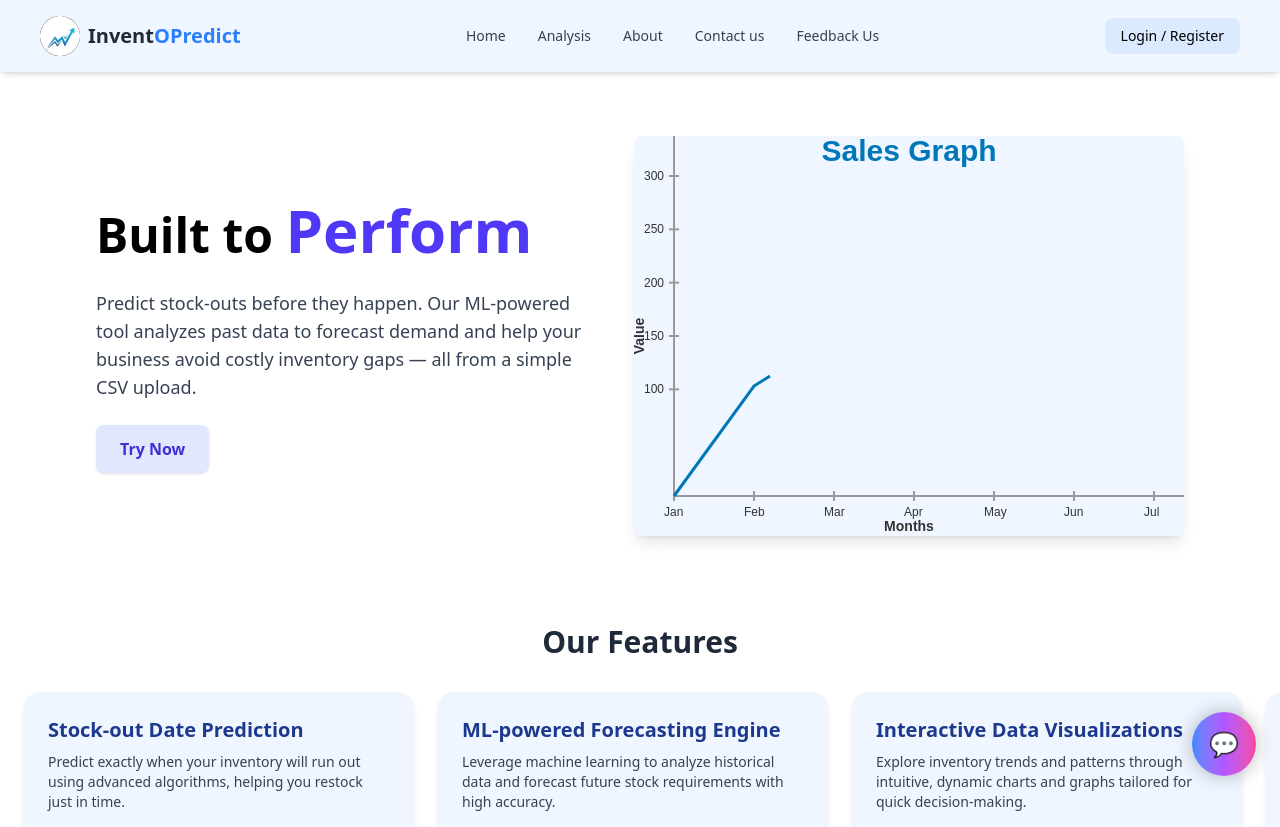
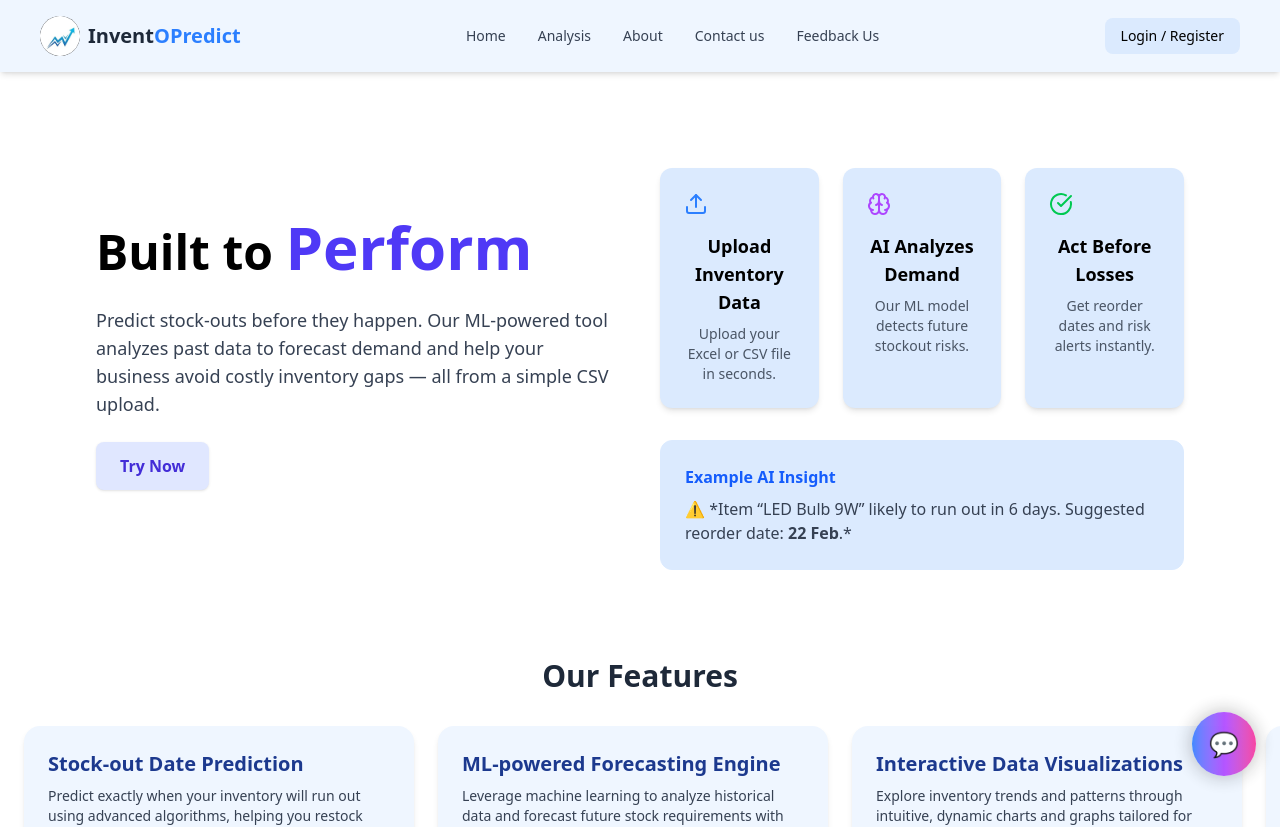
Before and after one commit to ahanadasgupta26/Invent-O-Predict, a React (Vite) app: page / in a window 1280 px wide. Shown: the top 827 px of the page. Built offline with nearby package versions, Linux system fonts and the light colour scheme.

Commit message:
chart update

```diff
--- a/src/components/Chart.jsx
+++ b/src/components/Chart.jsx
@@ -1,143 +1,62 @@
-import React, { useRef, useEffect } from "react";
+import React from "react";
+import { Upload, Brain, CheckCircle } from "lucide-react";
 
 const Chart = () => {
-  const canvasRef = useRef(null);
-
-  useEffect(() => {
-    const canvas = canvasRef.current;
-    const ctx = canvas.getContext("2d");
-
-    const baseline = canvas.height - 40;
-    const points = [
-      { x: 40, y: baseline },
-      { x: 120, y: 250 },
-      { x: 200, y: 200 },
-      { x: 280, y: 150 },
-      { x: 360, y: 180 },
-      { x: 440, y: 120 },
-      { x: 520, y: 100 }
+  const steps = [
+    {
+      title: "Upload Inventory Data",
+      desc: "Upload your Excel or CSV file in seconds.",
+      icon: <Upload className="text-blue-500" />
+    },
+    {
+      title: "AI Analyzes Demand",
+      desc: "Our ML model detects future stockout risks.",
+      icon: <Brain className="text-purple-500" />
+    },
+    {
+      title: "Act Before Losses",
+      desc: "Get reorder dates and risk alerts instantly.",
+      icon: <CheckCircle className="text-green-500" />
+    }
   ];
 
-    let animationProgress = 0.2; // Start partially filled
-    let targetProgress = 0.2;
-    const animationSpeed = 0.01;
+  return (
+    <div className="w-full space-y-8">
+      {/* Headline */}
+      <div className="text-center animate-fadeIn">
 
-    function drawAxesAndLabels() {
-      // Graph title
-      ctx.fillStyle = "#0077b6";
-      ctx.font = "bold 30px Arial";
-      ctx.textAlign = "center";
-      ctx.fillText("Sales Graph", canvas.width / 2, 25);
 
-      // Axes
-      ctx.strokeStyle = "#999";
-      ctx.lineWidth = 2;
-      ctx.beginPath();
-      ctx.moveTo(40, 0);
-      ctx.lineTo(40, baseline);
-      ctx.lineTo(canvas.width, baseline);
-      ctx.stroke();
+      </div>
 
-      ctx.fillStyle = "#333";
-      ctx.font = "12px Arial";
-      ctx.textAlign = "left";
+      {/* Steps */}
+      <div className="grid grid-cols-1 md:grid-cols-3 gap-6">
+        {steps.map((s, i) => (
+          <div
+            key={i}
+            className="bg-blue-100 p-6 rounded-xl shadow-md text-center
+            transform transition duration-300 hover:-translate-y-2"
+          >
+            <div className="text-4xl mb-4">{s.icon}</div>
+            <h3 className="font-semibold text-lg">{s.title}</h3>
+            <p className="text-sm text-gray-600 mt-2">{s.desc}</p>
+          </div>
+        ))}
+      </div>
 
-      // Y-axis ticks and labels
-      const yLabels = [300, 250, 200, 150, 100];
-      yLabels.forEach((val) => {
-        const y = baseline - (baseline - 40) * (val / 300);
-        ctx.beginPath();
-        ctx.moveTo(35, y);
-        ctx.lineTo(45, y);
-        ctx.stroke();
-        ctx.fillText(val.toString(), 10, y + 4);
-      });
+      {/* Sample Output */}
+      <div className="bg-blue-100 border border-blue-100 rounded-xl p-6">
+        <h4 className="font-semibold text-blue-600 mb-2">
+          Example AI Insight
+        </h4>
+        <p className="text-gray-700">
+          ⚠️ *Item “LED Bulb 9W” likely to run out in 6 days.
+          Suggested reorder date: <b>22 Feb</b>.*
+        </p>
+      </div>
 
-      // X-axis ticks and labels
-      const xLabels = ["Jan", "Feb", "Mar", "Apr", "May", "Jun", "Jul"];
-      points.forEach((p, i) => {
-        ctx.beginPath();
-        ctx.moveTo(p.x, baseline - 5);
-        ctx.lineTo(p.x, baseline + 5);
-        ctx.stroke();
-        ctx.fillText(xLabels[i], p.x - 10, baseline + 20);
-      });
 
-      // Axis titles
-      ctx.save();
-      ctx.font = "bold 14px Arial";
-      ctx.textAlign = "center";
-      ctx.fillText("Months", canvas.width / 2, baseline + 35);
-      ctx.translate(10, canvas.height / 2);
-      ctx.rotate(-Math.PI / 2);
-      ctx.fillText("Value", 0, 0);
-      ctx.restore();
-    }
 
-    function drawGraph(progress) {
-      ctx.clearRect(0, 0, canvas.width, canvas.height);
-
-      drawAxesAndLabels();
-
-      // Line path
-      ctx.strokeStyle = "#0077b6";
-      ctx.lineWidth = 3;
-      ctx.beginPath();
-      ctx.moveTo(points[0].x, points[0].y);
-
-      const totalSegments = points.length - 1;
-      let maxIndex = Math.floor(progress * totalSegments);
-      let partialSegmentProgress = progress * totalSegments - maxIndex;
-
-      for (let i = 0; i < maxIndex; i++) {
-        ctx.lineTo(points[i + 1].x, points[i + 1].y);
-      }
-
-      if (maxIndex < totalSegments) {
-        const start = points[maxIndex];
-        const end = points[maxIndex + 1];
-        const x = start.x + (end.x - start.x) * partialSegmentProgress;
-        const y = start.y + (end.y - start.y) * partialSegmentProgress;
-        ctx.lineTo(x, y);
-      }
-
-      ctx.stroke();
-    }
-
-    function animate() {
-      if (targetProgress > animationProgress) {
-        animationProgress += animationSpeed;
-        if (animationProgress > 1) animationProgress = 1;
-      } else if (targetProgress < animationProgress) {
-        animationProgress -= animationSpeed;
-        if (animationProgress < 0.2) animationProgress = 0.2; // Keep minimum fill
-      }
-
-      drawGraph(animationProgress);
-      requestAnimationFrame(animate);
-    }
-
-    const handleMouseEnter = () => (targetProgress = 1);
-    const handleMouseLeave = () => (targetProgress = 0.2);
-
-    canvas.addEventListener("mouseenter", handleMouseEnter);
-    canvas.addEventListener("mouseleave", handleMouseLeave);
-
-    animate();
-
-    return () => {
-      canvas.removeEventListener("mouseenter", handleMouseEnter);
-      canvas.removeEventListener("mouseleave", handleMouseLeave);
-    };
-  }, []);
-
-  return (
-    <canvas
-      ref={canvasRef}
-      width={550}
-      height={400}
-      className="bg-blue-50 rounded-lg shadow-lg cursor-pointer"
-    ></canvas>
+    </div>
   );
 };
 
```
Lines whose indentation alone changed are shown as unchanged.
